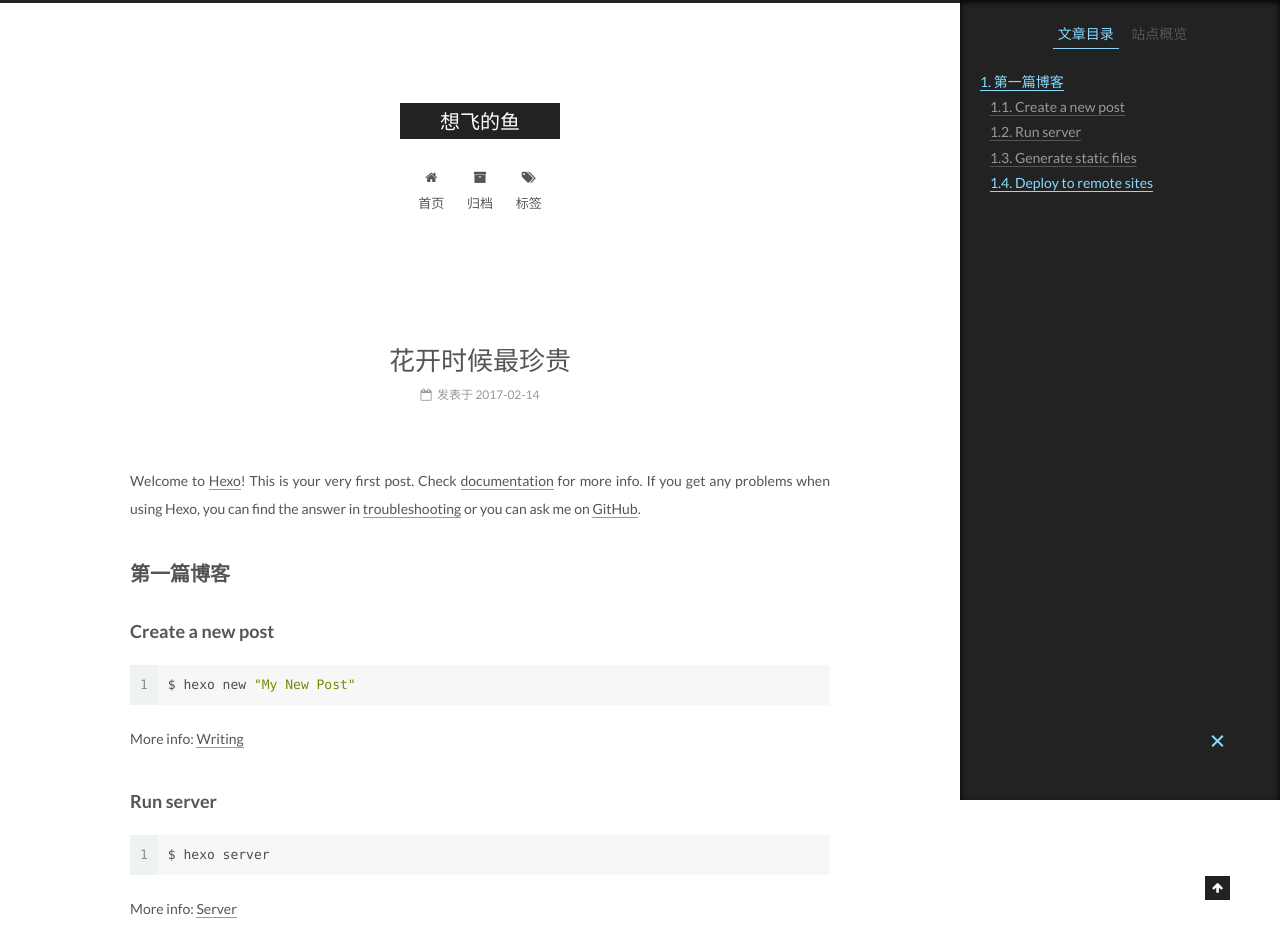
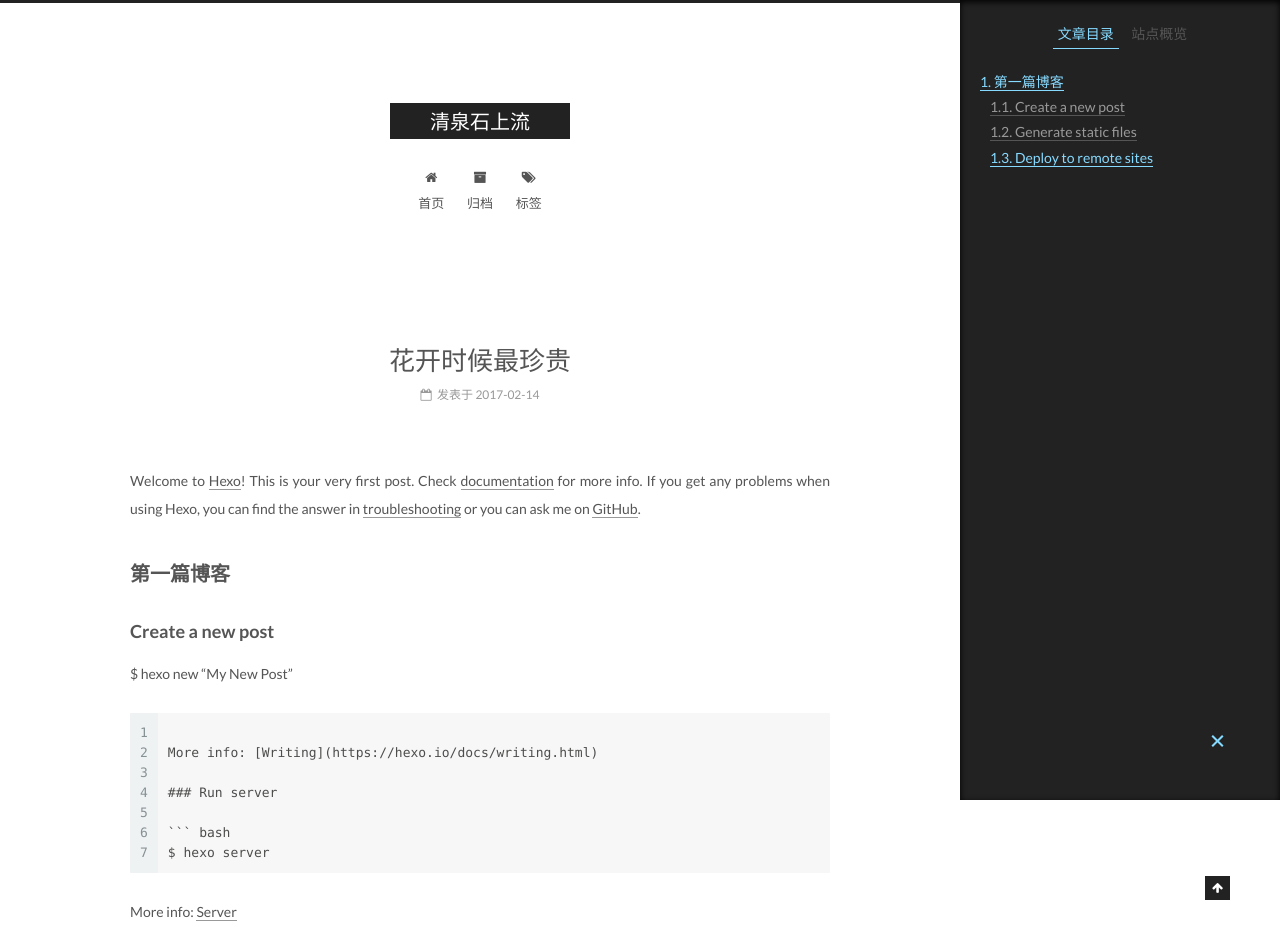
Before and after one commit to beyonehan/beyonehan.github.io, a plain HTML site: page 2017/02/14/hello-world/index.html in a window 1280 px wide. Shown: the top 929 px of the page. Drawn offline with Linux system fonts and the light colour scheme.

Commit message:
Site updated: 2017-02-14 19:21:27

````diff
--- a/2017/02/14/hello-world/index.html
+++ b/2017/02/14/hello-world/index.html
@@ -92,10 +92,10 @@
 <meta property="og:type" content="article">
 <meta property="og:title" content="花开时候最珍贵">
 <meta property="og:url" content="http://yoursite.com/2017/02/14/hello-world/index.html">
-<meta property="og:site_name" content="想飞的鱼">
+<meta property="og:site_name" content="清泉石上流">
 <meta property="og:description" content="Welcome to Hexo! This is your very first post. Check documentation for more info. If you get any problems when using Hexo, you can find the answer in troubleshooting or you can ask me on GitHub.
 第一篇博客">
-<meta property="og:updated_time" content="2017-02-14T09:58:35.000Z">
+<meta property="og:updated_time" content="2017-02-14T10:12:26.000Z">
 <meta name="twitter:card" content="summary">
 <meta name="twitter:title" content="花开时候最珍贵">
 <meta name="twitter:description" content="Welcome to Hexo! This is your very first post. Check documentation for more info. If you get any problems when using Hexo, you can find the answer in troubleshooting or you can ask me on GitHub.
@@ -133,7 +133,7 @@
 
 
 
-  <title> 花开时候最珍贵 | 想飞的鱼 </title>
+  <title> 花开时候最珍贵 | 清泉石上流 </title>
 </head>
 
 <body itemscope itemtype="http://schema.org/WebPage" lang="zh-Hans">
@@ -168,7 +168,7 @@
   <div class="custom-logo-site-title">
     <a href="/"  class="brand" rel="start">
       <span class="logo-line-before"><i></i></span>
-      <span class="site-title">想飞的鱼</span>
+      <span class="site-title">清泉石上流</span>
       <span class="logo-line-after"><i></i></span>
     </a>
   </div>
@@ -259,9 +259,9 @@
   </span>
 
   <span style="display:none" itemprop="publisher" itemscope itemtype="http://schema.org/Organization">
-    <meta itemprop="name" content="想飞的鱼">
+    <meta itemprop="name" content="清泉石上流">
     <span style="display:none" itemprop="logo" itemscope itemtype="http://schema.org/ImageObject">
-      <img style="display:none;" itemprop="url image" alt="想飞的鱼" src="">
+      <img style="display:none;" itemprop="url image" alt="清泉石上流" src="">
     </span>
   </span>
 
@@ -326,9 +326,7 @@
 
 
         <p>Welcome to <a href="https://hexo.io/" target="_blank" rel="external">Hexo</a>! This is your very first post. Check <a href="https://hexo.io/docs/" target="_blank" rel="external">documentation</a> for more info. If you get any problems when using Hexo, you can find the answer in <a href="https://hexo.io/docs/troubleshooting.html" target="_blank" rel="external">troubleshooting</a> or you can ask me on <a href="https://github.com/hexojs/hexo/issues" target="_blank" rel="external">GitHub</a>.</p>
-<h2 id="第一篇博客"><a href="#第一篇博客" class="headerlink" title="第一篇博客"></a>第一篇博客</h2><h3 id="Create-a-new-post"><a href="#Create-a-new-post" class="headerlink" title="Create a new post"></a>Create a new post</h3><figure class="highlight bash"><table><tr><td class="gutter"><pre><div class="line">1</div></pre></td><td class="code"><pre><div class="line">$ hexo new <span class="string">"My New Post"</span></div></pre></td></tr></table></figure>
-<p>More info: <a href="https://hexo.io/docs/writing.html" target="_blank" rel="external">Writing</a></p>
-<h3 id="Run-server"><a href="#Run-server" class="headerlink" title="Run server"></a>Run server</h3><figure class="highlight bash"><table><tr><td class="gutter"><pre><div class="line">1</div></pre></td><td class="code"><pre><div class="line">$ hexo server</div></pre></td></tr></table></figure>
+<h2 id="第一篇博客"><a href="#第一篇博客" class="headerlink" title="第一篇博客"></a>第一篇博客</h2><h3 id="Create-a-new-post"><a href="#Create-a-new-post" class="headerlink" title="Create a new post"></a>Create a new post</h3><p>$ hexo new “My New Post”<br><figure class="highlight plain"><table><tr><td class="gutter"><pre><div class="line">1</div><div class="line">2</div><div class="line">3</div><div class="line">4</div><div class="line">5</div><div class="line">6</div><div class="line">7</div></pre></td><td class="code"><pre><div class="line"></div><div class="line">More info: [Writing](https://hexo.io/docs/writing.html)</div><div class="line"></div><div class="line">### Run server</div><div class="line"></div><div class="line">``` bash</div><div class="line">$ hexo server</div></pre></td></tr></table></figure></p>
 <p>More info: <a href="https://hexo.io/docs/server.html" target="_blank" rel="external">Server</a></p>
 <h3 id="Generate-static-files"><a href="#Generate-static-files" class="headerlink" title="Generate static files"></a>Generate static files</h3><figure class="highlight bash"><table><tr><td class="gutter"><pre><div class="line">1</div></pre></td><td class="code"><pre><div class="line">$ hexo generate</div></pre></td></tr></table></figure>
 <p>More info: <a href="https://hexo.io/docs/generating.html" target="_blank" rel="external">Generating</a></p>
@@ -465,7 +463,7 @@
 
 
 
-              <div class="post-toc-content"><ol class="nav"><li class="nav-item nav-level-2"><a class="nav-link" href="#第一篇博客"><span class="nav-number">1.</span> <span class="nav-text">第一篇博客</span></a><ol class="nav-child"><li class="nav-item nav-level-3"><a class="nav-link" href="#Create-a-new-post"><span class="nav-number">1.1.</span> <span class="nav-text">Create a new post</span></a></li><li class="nav-item nav-level-3"><a class="nav-link" href="#Run-server"><span class="nav-number">1.2.</span> <span class="nav-text">Run server</span></a></li><li class="nav-item nav-level-3"><a class="nav-link" href="#Generate-static-files"><span class="nav-number">1.3.</span> <span class="nav-text">Generate static files</span></a></li><li class="nav-item nav-level-3"><a class="nav-link" href="#Deploy-to-remote-sites"><span class="nav-number">1.4.</span> <span class="nav-text">Deploy to remote sites</span></a></li></ol></li></ol></div>
+              <div class="post-toc-content"><ol class="nav"><li class="nav-item nav-level-2"><a class="nav-link" href="#第一篇博客"><span class="nav-number">1.</span> <span class="nav-text">第一篇博客</span></a><ol class="nav-child"><li class="nav-item nav-level-3"><a class="nav-link" href="#Create-a-new-post"><span class="nav-number">1.1.</span> <span class="nav-text">Create a new post</span></a></li><li class="nav-item nav-level-3"><a class="nav-link" href="#Generate-static-files"><span class="nav-number">1.2.</span> <span class="nav-text">Generate static files</span></a></li><li class="nav-item nav-level-3"><a class="nav-link" href="#Deploy-to-remote-sites"><span class="nav-number">1.3.</span> <span class="nav-text">Deploy to remote sites</span></a></li></ol></li></ol></div>
 
 
           </div>
--- a/css/main.css
+++ b/css/main.css
@@ -1705,7 +1705,7 @@ pre .javascript .function {
   width: 4px;
   height: 4px;
   border-radius: 50%;
-  background: #f511b9;
+  background: #ff9f41;
 }
 .links-of-blogroll {
   font-size: 13px;
````
Also changed, not shown: archives/2017/02/index.html (+5 -5 lines), archives/2017/index.html (+5 -5 lines), archives/index.html (+5 -5 lines), index.html (+8 -10 lines).
